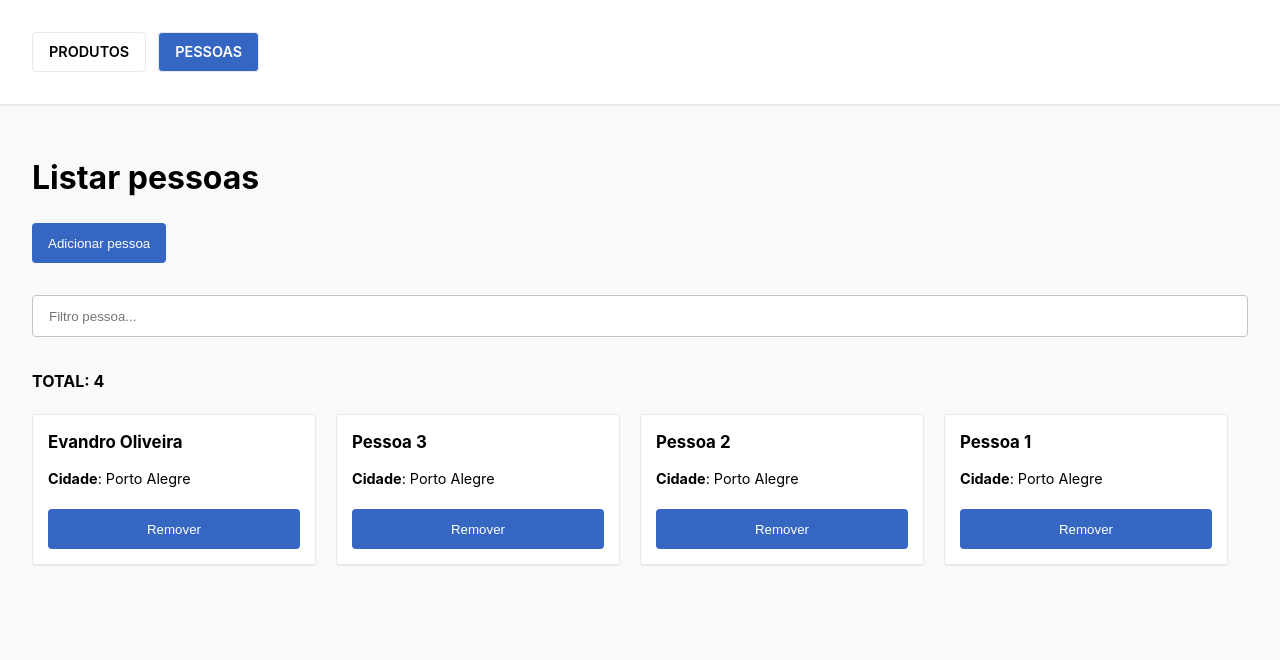
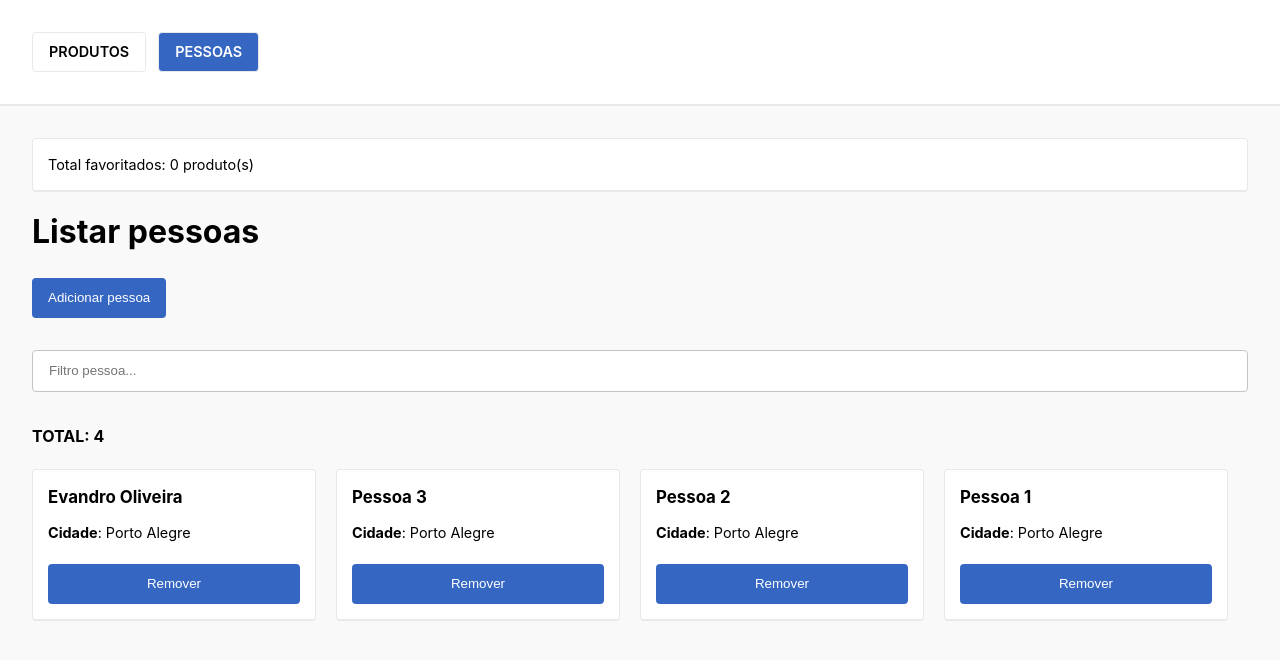
Before and after one commit to eximiaco/capacitacao-react, a React (Vite) app: page /pessoas in a window 1280 px wide. Shown: the top 660 px of the page. Built offline with nearby package versions, Linux system fonts and the light colour scheme.

Commit message:
Adiciona provider global com conteúdo sobre produto

```diff
--- a/src/App.tsx
+++ b/src/App.tsx
@@ -3,12 +3,15 @@ import { BrowserRouter } from 'react-router';
 import { AppRoutes } from './App.routes';
 
 import { Layout } from './components/Layout';
+import { ProdutoProvider } from './providers/ProdutoContext';
 
 function App() {
   return (
     <BrowserRouter>
       <Layout>
-        <AppRoutes />
+        <ProdutoProvider>
+          <AppRoutes />
+        </ProdutoProvider>
       </Layout>
     </BrowserRouter>
   )
--- /dev/null
+++ b/src/components/TotalFavoritos/index.tsx
@@ -0,0 +1,11 @@
+import { useProdutoContext } from "../../providers/ProdutoContext";
+
+export const TotalFavoritos = () => {
+  const { favoritados } = useProdutoContext();
+
+  return (
+    <div className="card">
+      Total favoritados: {favoritados.length} produto(s)
+    </div>
+  )
+}
--- a/src/pages/PessoaLista/index.tsx
+++ b/src/pages/PessoaLista/index.tsx
@@ -6,6 +6,7 @@ import { useFiltroPessoa } from "./useFiltroPessoa";
 import './style.css';
 import { PessoaForm } from "./PessoaForm";
 import { Dialog } from "../../components/Dialog";
+import { TotalFavoritos } from "../../components/TotalFavoritos";
 
 export const PessoaLista = () => {
   const { pessoas, total, isLoading, adicionarPessoa, removerPessoa } = usePessoaLista();
@@ -36,6 +37,8 @@ export const PessoaLista = () => {
 
   return (
     <div>
+      <TotalFavoritos />
+
       <Dialog isOpen={exibeForm}>
         <PessoaForm onSubmit={handleAdicionarPessoa} onCancel={handleExibirFormulario} />
       </Dialog>
--- a/src/pages/ProdutoCriar/index.tsx
+++ b/src/pages/ProdutoCriar/index.tsx
@@ -1,38 +1,52 @@
 import { useForm } from "react-hook-form";
 import { Produto } from "../../models/Produto";
+import { TotalFavoritos } from "../../components/TotalFavoritos";
+import { useProdutoContext } from "../../providers/ProdutoContext";
 
+type ProdutoForm = Omit<Produto, 'id'>
 
 export const ProdutoCriar = () => {
-  const { register, handleSubmit, reset } = useForm<Produto>();
+  const { register, handleSubmit, reset } = useForm<ProdutoForm>();
+  const { adicionarProduto } = useProdutoContext();
 
-  const onSubmit = (values: Produto) => {
-    console.log('DADOS FORMULARIO', values);
+  const onSubmit = (produto: ProdutoForm) => {
+    const novoProduto = {
+      id: Date.now(),
+      ...produto
+    }
+
+    adicionarProduto(novoProduto);
     reset();
   }
 
+  const required = true;
+
   return (
-    <div className="content">
+    <>
+      <TotalFavoritos />
+
+      <div className="content" style={{ marginTop: 28 }}>
         <h1>Criar produto</h1>
 
         <form onSubmit={handleSubmit(onSubmit)}>
           <div className="field">
             <label>Título</label>
-          <input type="text" {...register('title')} />
+            <input type="text" {...register('title', {required})} />
           </div>
 
           <div className="field">
             <label>URL Image</label>
-          <input type="text"  {...register('image')} />
+            <input type="text"  {...register('image', {required})} />
           </div>
 
           <div className="field">
             <label>Preço</label>
-          <input type="text" {...register('price')} />
+            <input type="text" {...register('price',{required} )} />
           </div>
 
           <div className="field">
             <label>Categoria</label>
-          <input type="text" {...register('category')} />
+            <input type="text" {...register('category', {required})} />
           </div>
 
           <div className="field">
@@ -46,5 +60,6 @@ export const ProdutoCriar = () => {
           </div>
         </form>
       </div>
+    </>
   )
 }
--- a/src/pages/ProdutoLista/ProdutoCard.tsx
+++ b/src/pages/ProdutoLista/ProdutoCard.tsx
@@ -1,16 +1,29 @@
 import { Produto } from "../../models/Produto"
+import { useProdutoContext } from "../../providers/ProdutoContext"
 
 type Props = {
   produto: Produto
 }
 export const ProdutoCard = ({ produto }: Props) => {
+  const { selecionarProduto, temProduto } = useProdutoContext();
+
   return (
-    <div className="card card-produto">
-      <h4>{produto.title}</h4>
-      <img src={produto.image} />
-      <p>{produto.description.substring(0, 90)}...</p>
+    <>
+      <div className="card card-produto">
+        <h4>{produto.title}</h4>
+        <img src={produto.image} />
+        <p>{produto.description.substring(0, 90)}...</p>
 
-      <button>Favoritar</button>
-    </div>
+        <div className="actions">
+          {!temProduto(produto) && <button onClick={() => selecionarProduto(produto)}>
+            Favoritar
+          </button>}
+
+          {temProduto(produto) && <button className="danger" onClick={() => selecionarProduto(produto)}>
+            Remover
+          </button>}
+        </div>
+      </div>
+    </>
   )
 }
--- a/src/pages/ProdutoLista/index.tsx
+++ b/src/pages/ProdutoLista/index.tsx
@@ -1,10 +1,13 @@
 import { ProdutoCard } from "./ProdutoCard";
-import { useProdutoLista } from "./useProdutoLista"
+import { useNavigate } from "react-router";
 import "./style.css";
-import { useNavigate } from "react-router";
+
+import { TotalFavoritos } from "../../components/TotalFavoritos";
+import { useProdutoContext } from "../../providers/ProdutoContext";
 
 export const ProdutoLista = () => {
-  const { isLoading, produtos } = useProdutoLista();
+  const { isLoading, produtos } = useProdutoContext();
+
   const navigate = useNavigate();
 
   const handleCriarProduto = () => {
@@ -17,6 +20,8 @@ export const ProdutoLista = () => {
 
   return (
     <>
+      <TotalFavoritos />
+
       <div className="content-top">
         <h2>LISTAR PRODUTOS</h2>
         <button onClick={handleCriarProduto}>Criar produto</button>
@@ -28,5 +33,6 @@ export const ProdutoLista = () => {
         })}
       </div>
     </>
+
   )
 }
--- /dev/null
+++ b/src/providers/ProdutoContext.tsx
@@ -0,0 +1,100 @@
+import { createContext, useContext, useEffect, useState } from "react";
+import { Produto } from "../models/Produto";
+import { fetchProdutos } from "../api/produtos.api";
+
+//
+// Definição tipos
+//
+type ProdutoContext = ReturnType<typeof useStore>
+
+type Props = {
+  children: React.ReactNode
+}
+
+const useStore = () => {
+  const [favoritados, setFavoritados] = useState<Produto[]>([]);
+  const [produtos, setProdutos] = useState<Produto[]>([]);
+  const [isLoading, setIsLoading] = useState(true);
+
+  // gerenciar ciclo de vida do componente
+  useEffect(() => {
+    carregarProdutos();
+  }, [])
+
+  // métodos / comportamentos da função
+  const carregarProdutos = async () => {
+    setIsLoading(true);
+
+    try {
+      const responseData = await fetchProdutos();
+      setProdutos(responseData);
+    } catch (error) {
+      console.error(error);
+    } finally {
+      setIsLoading(false);
+    }
+  }
+
+  const adicionarProduto = (produto: Produto) => {
+    const novaLista = [produto, ...produtos];
+    setProdutos(novaLista);
+  }
+
+  //
+  // gerencia favoritados
+  //
+  const selecionarProduto = (produto: Produto) => {
+    if (temProduto(produto)) {
+      removerProduto(produto);
+      return;
+    }
+
+    setFavoritados([produto, ...favoritados]);
+  }
+
+  const temProduto = (produto: Produto) => {
+    return favoritados.some(item => item.id === produto.id)
+  }
+
+  const removerProduto = (produto: Produto) => {
+    const novaLista = favoritados.filter(item => item.id !== produto.id);
+    setFavoritados(novaLista);
+  }
+
+  return {
+    favoritados,
+    produtos,
+    isLoading,
+    selecionarProduto,
+    temProduto,
+    adicionarProduto
+  }
+}
+
+//
+// Criação dos contextos / providers
+//
+const ProdutoContext = createContext<ProdutoContext | null>(null);
+
+export const ProdutoProvider = (props: Props) => {
+  const contexto = useStore();
+
+  return (
+    <ProdutoContext.Provider value={contexto}>
+      {props.children}
+    </ProdutoContext.Provider>
+  )
+}
+
+//
+// Consumo do contexto
+//
+export const useProdutoContext = () => {
+  const contexto = useContext(ProdutoContext);
+
+  if (!contexto) {
+    throw new Error('Contexto deve ser cosumido dentro de um provider');
+  }
+
+  return contexto;
+}
```
Lines whose indentation alone changed are shown as unchanged.
